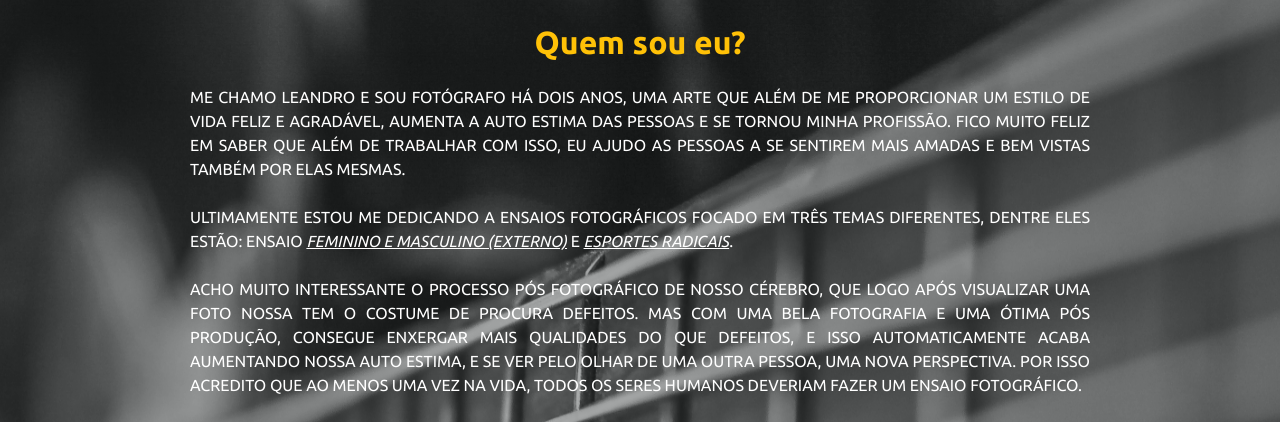
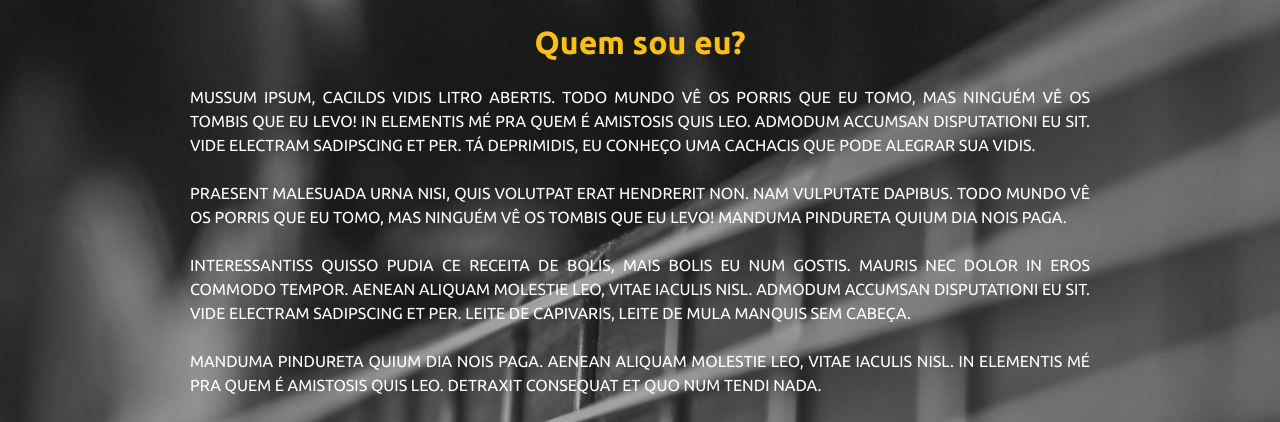
Before and after one commit to IsaacLouzeiro/Website-portfolio-fotografia, a PHP site: page / in a window 1280 px wide. Shown: the part 801-1223 px from the top of the page. Run offline with PHP 8.4, Linux system fonts and the light colour scheme; some libraries are stand-ins or nearby versions.

Commit message:
Update index.php

```diff
--- a/index.php
+++ b/index.php
@@ -113,19 +113,19 @@
                             <h2 class="text-warning text-center my-4 font-weight-bold">Quem sou eu?</h2>
 
                             <p class="text-justify">
-                                Me chamo Leandro e sou fotógrafo há dois anos, uma arte que além de me proporcionar um estilo de vida feliz e agradável, aumenta a auto estima das pessoas e se tornou minha profissão. Fico muito feliz em saber que além de trabalhar com isso, eu ajudo as pessoas a se sentirem mais amadas e bem vistas também por elas mesmas.
+                                Mussum Ipsum, cacilds vidis litro abertis. Todo mundo vê os porris que eu tomo, mas ninguém vê os tombis que eu levo! In elementis mé pra quem é amistosis quis leo. Admodum accumsan disputationi eu sit. Vide electram sadipscing et per. Tá deprimidis, eu conheço uma cachacis que pode alegrar sua vidis.
                             </p>
                             <br>
                             <p class="text-justify">
-                                Ultimamente estou me dedicando a ensaios fotográficos focado em três temas diferentes, dentre eles estão: Ensaio <u><i class="noLogo">feminino e masculino (externo)</i></u> e <u><i class="noLogo">esportes radicais</i></u>.
+                                Praesent malesuada urna nisi, quis volutpat erat hendrerit non. Nam vulputate dapibus. Todo mundo vê os porris que eu tomo, mas ninguém vê os tombis que eu levo! Manduma pindureta quium dia nois paga.
                             </p>
                             <br>
                             <p class="text-justify">
-                                Acho muito interessante o processo pós fotográfico de nosso cérebro, que logo após visualizar uma foto nossa tem o costume de procura defeitos. Mas com uma bela fotografia e uma ótima pós produção, consegue enxergar mais qualidades do que defeitos, e isso automaticamente acaba aumentando nossa auto estima, e se ver pelo olhar de uma outra pessoa, uma nova perspectiva. Por isso acredito que ao menos uma vez na vida, todos os seres humanos deveriam fazer um ensaio fotográfico.
+                                Interessantiss quisso pudia ce receita de bolis, mais bolis eu num gostis. Mauris nec dolor in eros commodo tempor. Aenean aliquam molestie leo, vitae iaculis nisl. Admodum accumsan disputationi eu sit. Vide electram sadipscing et per. Leite de capivaris, leite de mula manquis sem cabeça.
                             </p>
                             <br>
                             <p class="text-justify">
-                                Muito importante lembrar também, é que a fotografia é um ótimo investimento pra quem quer dar um novo visual nas suas redes sociais. Assim aumentando as chances de gerar mais seguidores e também um engajamento maior para com eles.
+                                Manduma pindureta quium dia nois paga. Aenean aliquam molestie leo, vitae iaculis nisl. In elementis mé pra quem é amistosis quis leo. Detraxit consequat et quo num tendi nada.
                             </p>
                             <br>
                         </div> <!-- // Caixa de texto falandro o sobre -->
```
